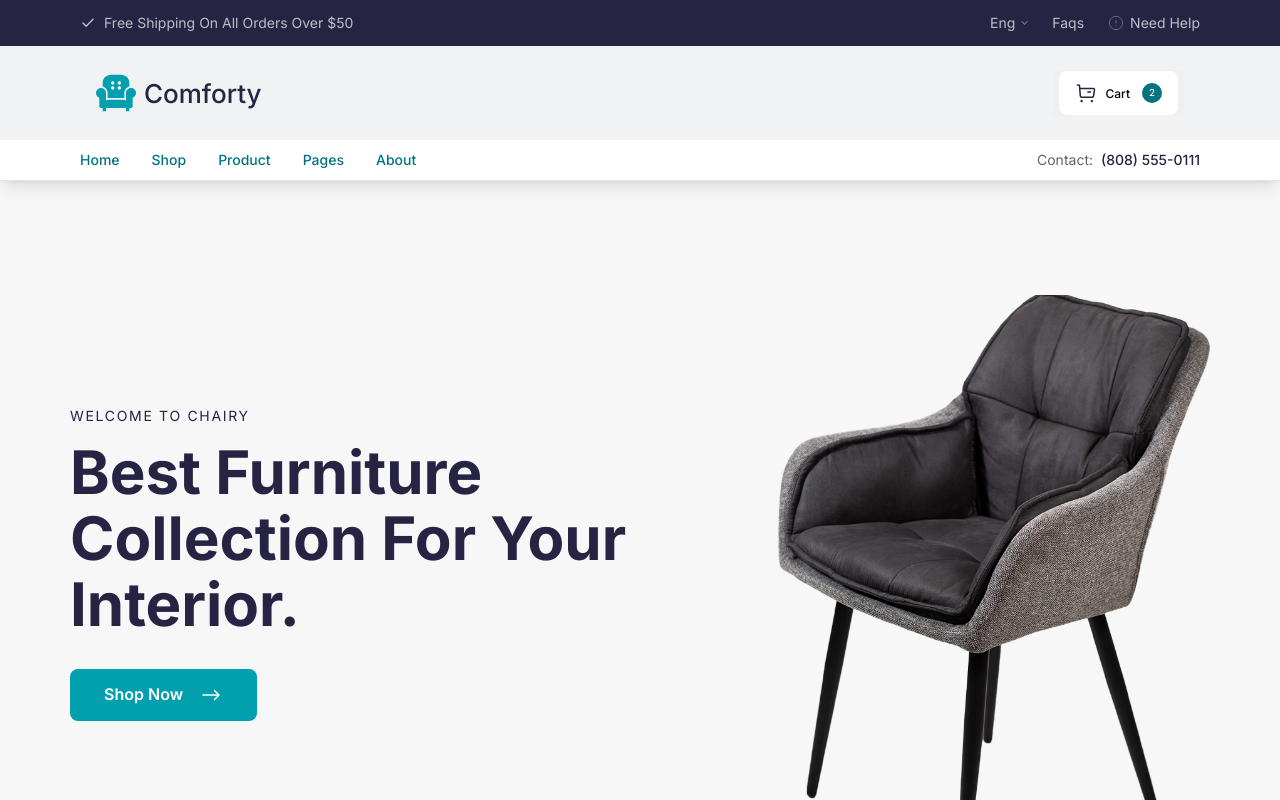
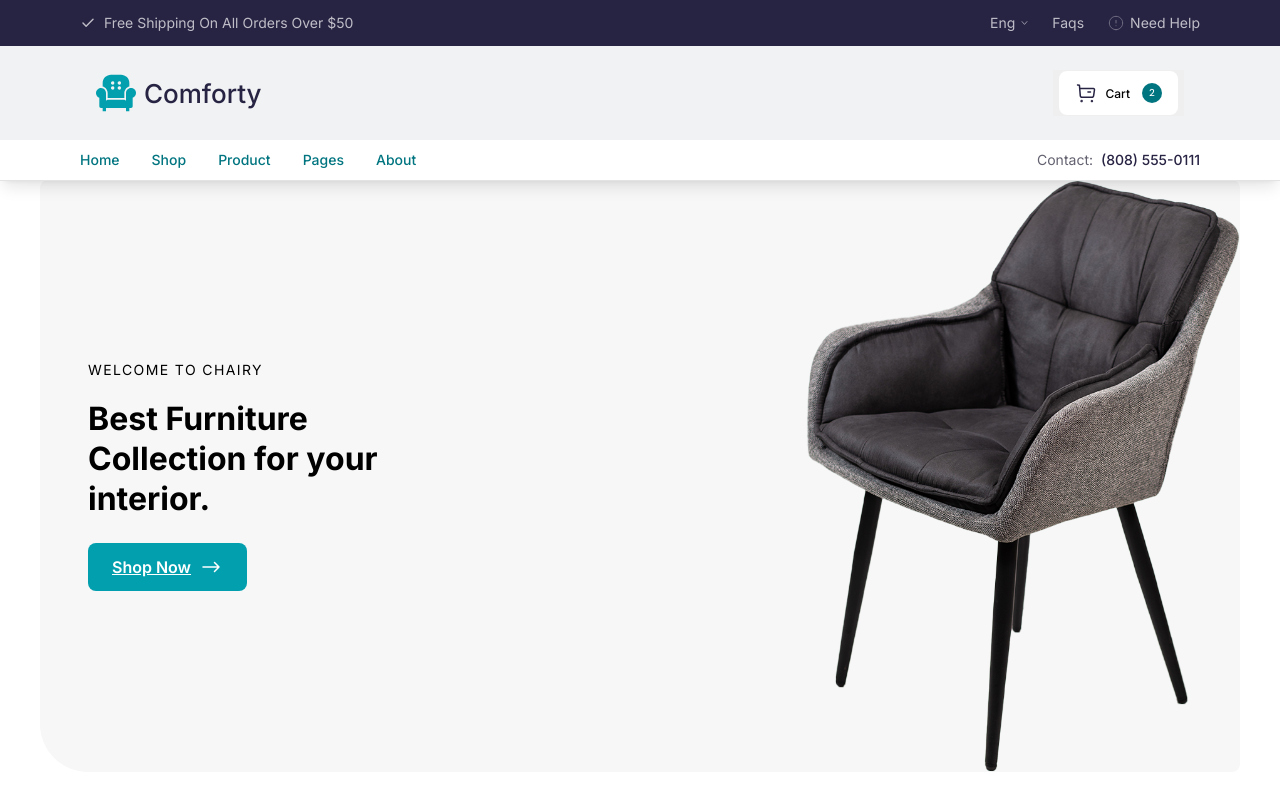
Before and after one commit to raza-ahmed-khan360/figma-hackathon-temp-08, a Next.js app: page / in a window 1280 px wide. Shown: the top 800 px of the page. Built offline with nearby package versions, Linux system fonts and the light colour scheme.

Commit message:
Hero.tsx

```diff
--- a/app/home/sections/Hero.tsx
+++ b/app/home/sections/Hero.tsx
@@ -4,39 +4,31 @@ import Link from "next/link";
 
 const Hero: NextPage = () => {
   return (
-    <div className="w-full relative flex justify-center h-auto sm:h-[850px] overflow-hidden text-left text-[40px] sm:text-[60px] text-gray-scales-black font-inter">
-      {/* Hero Background */}
-      <div className="relative rounded-t-none rounded-br-none rounded-bl-[48px] bg-whitesmoke w-full sm:w-[1321px] h-auto sm:h-[850px] overflow-hidden mx-auto sm:mx-0">
-        {/* Product Image */}
-        <Image
-          className="absolute top-[100px] sm:top-[115px] right-[20px] sm:left-[777px] w-[300px] sm:w-[434px] h-[400px] sm:h-[584px] object-cover"
-          width={434}
-          height={584}
-          alt="Product Image"
-          src="/homepage/Hero/Hero.png"
-        />
-
+    <div className="w-full flex justify-center py-8 lg:py-0">
+      <div className="container mx-auto px-10 lg:px-10 max-w-7xl">
+        <div className="relative flex flex-col-reverse lg:flex-row items-center justify-around bg-whitesmoke rounded-lg lg:rounded-bl-[48px] overflow-hidden">
           {/* Text Content */}
-        <div className="absolute top-[150px] sm:top-[229px] left-4 sm:left-[70px] w-[90%] sm:w-[557px] h-auto">
+          <div className="w-full font-inter lg:w-1/2 p-6 lg:p-12 text-center lg:text-left">
             {/* Welcome Text */}
-          <div className="text-[12px] sm:text-[14px] tracking-[0.12em] leading-[100%] uppercase">
+            <div className="text-xs lg:text-sm tracking-widest uppercase mb-4">
               Welcome to chairy
             </div>
 
             {/* Main Heading */}
-          <b className="mt-4 block text-[40px] sm:text-[60px] leading-[110%] capitalize">
-            <p className="m-0">Best Furniture</p>
-            <p className="m-0">Collection for your</p>
-            <p className="m-0">interior.</p>
-          </b>
+            <h1 className="text-3xl md:text-4xl lg:text-5xl font-bold leading-tight mb-6">
+              Best Furniture<br />
+              Collection for your<br />
+              interior.
+            </h1>
 
             {/* CTA Button */}
-          <Link href={'/products'} className="mt-8 no-underline cursor-pointer w-1/4 rounded-lg bg-accents-accents flex items-center justify-center py-3.5 px-6 gap-4 text-[14px] sm:text-[16px] text-gray-scales-white">
-            <div className="relative leading-[110%] capitalize font-semibold">
-              Shop Now
-            </div>
+            <Link
+              href="/products"
+              className="inline-flex items-center justify-center px-6 py-3 bg-accents-accents text-white rounded-lg hover:bg-opacity-90 transition-colors"
+            >
+              <span className="mr-2 text-sm lg:text-base font-semibold">Shop Now</span>
               <Image
-              className="w-5 h-5 sm:w-6 sm:h-6"
+                className="w-5 h-5 lg:w-6 lg:h-6"
                 width={24}
                 height={24}
                 alt="Right Arrow"
@@ -44,6 +36,18 @@ const Hero: NextPage = () => {
               />
             </Link>
           </div>
+
+          {/* Product Image */}
+          <div className="w-full lg:w-1/2 flex justify-center lg:justify-end">
+            <Image
+              className="w-64 md:w-96 lg:w-[434px] h-auto object-contain"
+              width={434}
+              height={584}
+              alt="Product Image"
+              src="/homepage/Hero/Hero.png"
+            />
+          </div>
+        </div>
       </div>
     </div>
   );
```
Lines whose indentation alone changed are shown as unchanged.
